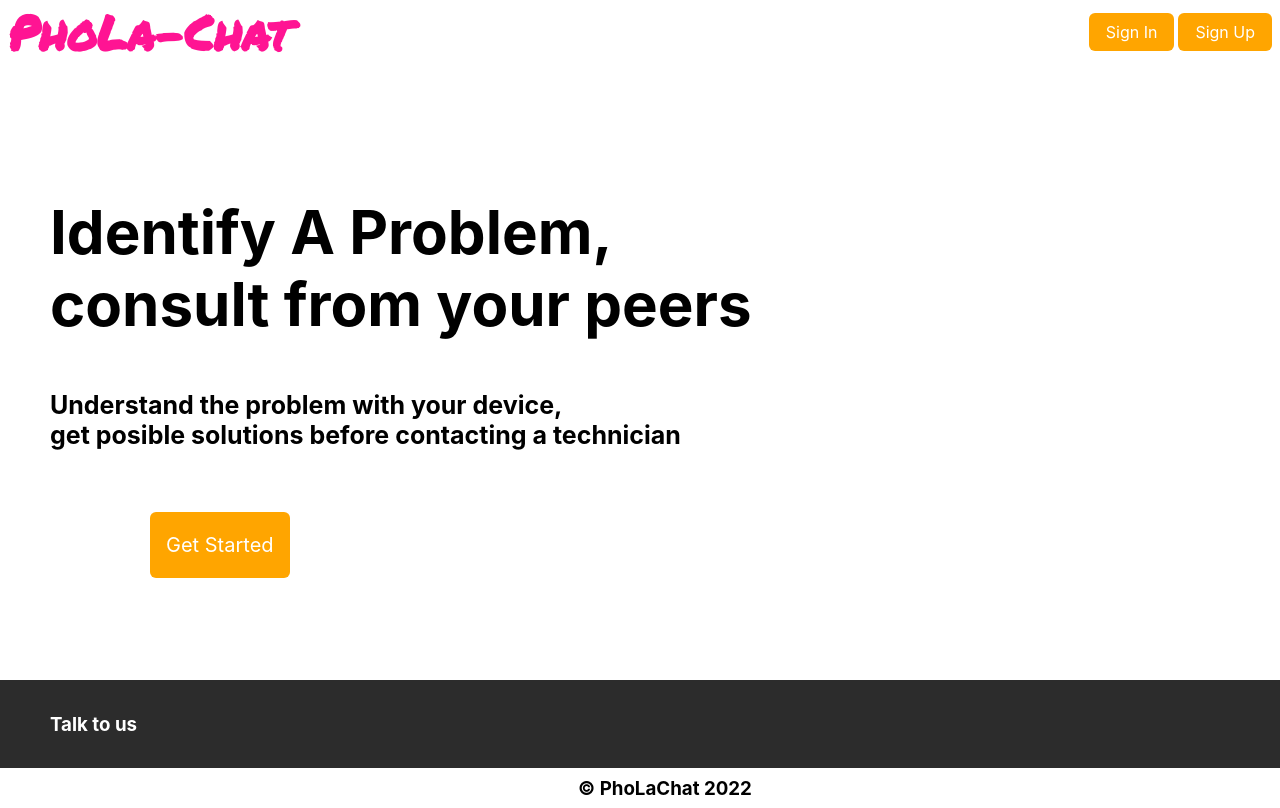
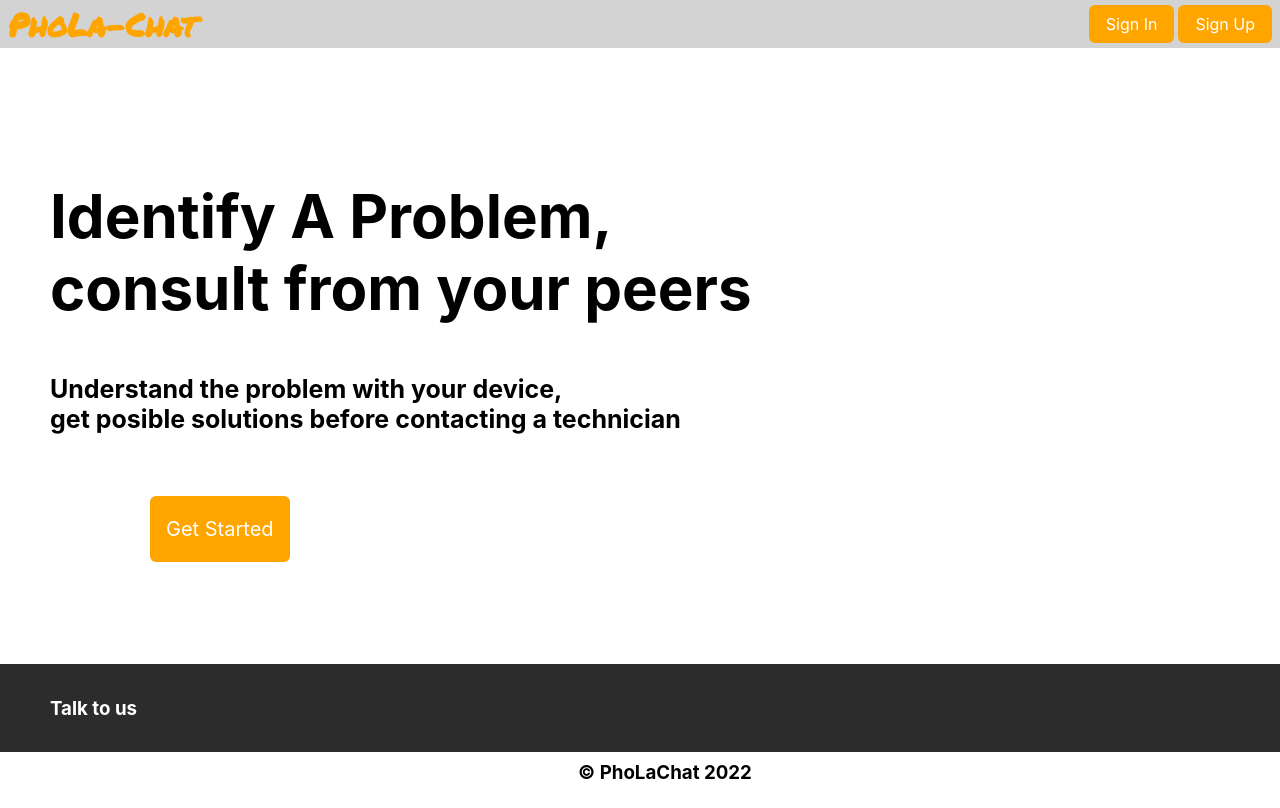
Before and after one commit to robinadoro/PhoLa_Chat, a React (Create React App) app in the folder client/: page / in a window 1280 px wide. Built offline with nearby package versions, Linux system fonts and the light colour scheme; no server answers.

Commit message:
style: design nav and question list

```diff
--- a/client/src/components/NavBar.js
+++ b/client/src/components/NavBar.js
@@ -48,12 +48,13 @@ const Wrapper = styled.header`
   justify-content: space-between;
   align-items: center;
   padding: 8px;
+  background-color:lightgray;
 `;
 
 const Logo = styled.h1`
   font-family: "Permanent Marker", cursive;
-  font-size: 3rem;
-  color: deeppink;
+  font-size: 2rem;
+  color: orange;
   margin: 0;
   line-height: 1;
 
--- a/client/src/pages/AnswerForm.js
+++ b/client/src/pages/AnswerForm.js
@@ -32,18 +32,19 @@ export default function AnswerForm({question,onAddAnswer}){
     return(
       <form onSubmit={handleSubmit}>
       <FormField>
-        <Label htmlFor="answer">Submit your Answer</Label>
+        <Label htmlFor="answer">Submit your Solution</Label>
         <Input
           type="text"
           id="answer"
           autoComplete="off"
           value={answer}
           onChange={(e) => setAnswer(e.target.value)}
+          placeholder="Enter your solution here..."
         />
         <div style={{margin:"20px 0px"}}>
         <FormField>
               <Button color="primary" type="submit">
-                {isLoading ? "Loading..." : "Post Answer"}
+                {isLoading ? "Loading..." : "Post Solution"}
               </Button>
             </FormField>
         </div>
--- a/client/src/pages/RecipeList.js
+++ b/client/src/pages/RecipeList.js
@@ -38,9 +38,9 @@ function RecipeList({user}) {
 
               <hr style={{marginTop:"15px"}}/>
               <div>
-                <h5>Answers</h5>
+                <h5>Solutions</h5>
                 {question.answers.length === 0 && <p>No answers yet</p>}
-                {question.answers.map(a => <ul style={{listStyle:"none"}}><li style={{backgroundColor:"grey",padding:"6px 8px",borderRadius:"5px"}}>{a.answer}</li></ul>)}
+                {question.answers.map(a => <ul style={{listStyle:"none"}}><li style={{backgroundColor:"lightgrey",padding:"6px 8px",borderRadius:"5px"}}>{a.answer}</li></ul>)}
               </div>
             </Box>
 
```
